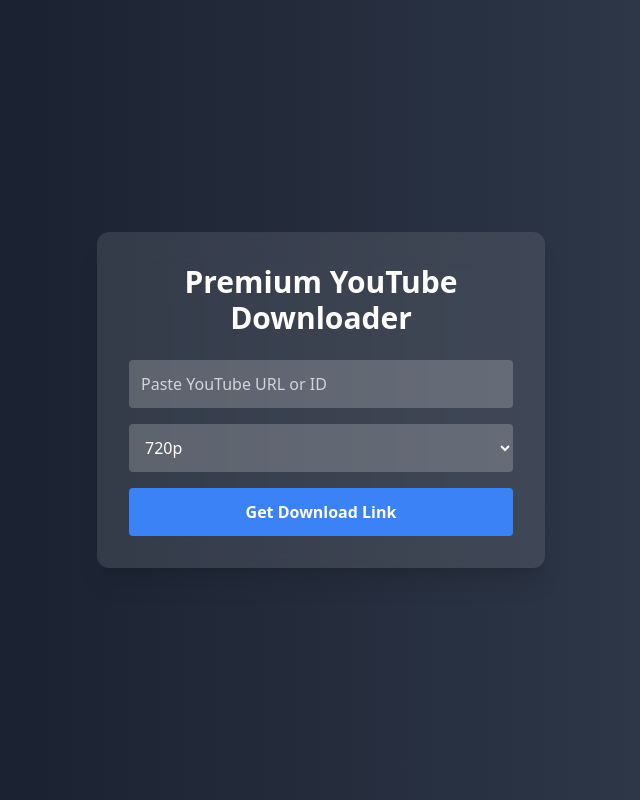
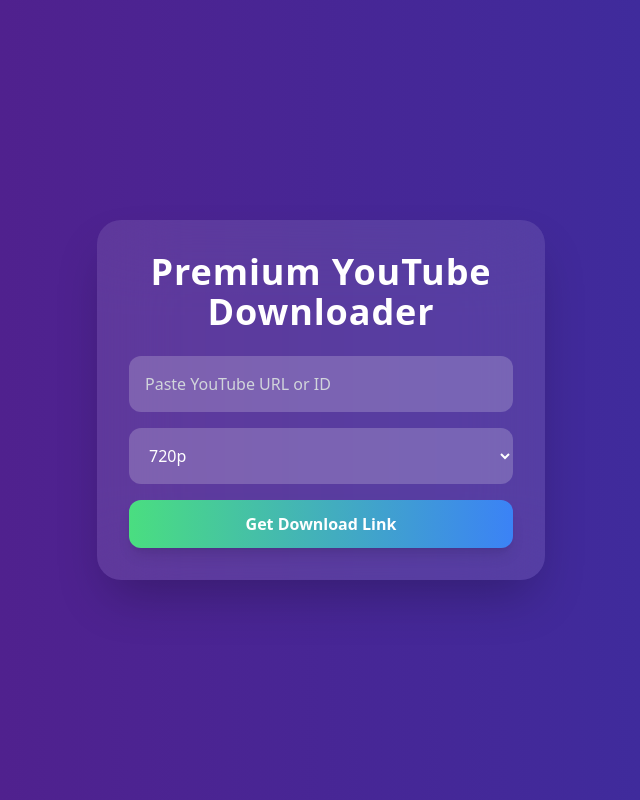
Before and after one commit to srinivaspenumarthi/youtube-video-downloader, a React (Vite) app: page / in a window 1280 px wide. Shown: the whole page, without its empty margins (319-959 px from the left). Built offline with nearby package versions, Linux system fonts and the light colour scheme.

Commit message:
Update App.tsx

```diff
--- a/src/App.tsx
+++ b/src/App.tsx
@@ -1,5 +1,7 @@
 import React, { useState } from 'react';
 import { motion } from 'framer-motion';
+import Lottie from 'lottie-react';
+import loadingAnimation from './Animation - 1750332876998.json'; // Ensure you have this Lottie JSON file
 
 const App: React.FC = () => {
   const [inputValue, setInputValue] = useState('');
@@ -43,20 +45,20 @@
   };
 
   return (
-    <motion.div initial={{ opacity: 0 }} animate={{ opacity: 1 }} className="min-h-screen bg-gradient-to-r from-gray-900 to-gray-700 flex items-center justify-center">
-      <div className="bg-white bg-opacity-10 backdrop-blur-lg rounded-xl shadow-xl p-8 w-full max-w-md">
-        <h1 className="text-3xl font-bold text-white text-center mb-6">Premium YouTube Downloader</h1>
+    <motion.div initial={{ opacity: 0 }} animate={{ opacity: 1 }} className="min-h-screen bg-gradient-to-r from-purple-900 to-indigo-800 flex items-center justify-center p-4">
+      <div className="bg-white bg-opacity-10 backdrop-blur-2xl rounded-3xl shadow-2xl p-8 w-full max-w-md">
+        <h1 className="text-4xl font-extrabold text-white text-center mb-6 tracking-wide">Premium YouTube Downloader</h1>
         <input
           type="text"
           placeholder="Paste YouTube URL or ID"
           value={inputValue}
           onChange={(e) => setInputValue(e.target.value)}
-          className="w-full p-3 rounded bg-white bg-opacity-20 placeholder-gray-300 text-white mb-4 focus:outline-none"
+          className="w-full p-4 rounded-xl bg-white bg-opacity-20 placeholder-gray-300 text-white mb-4 focus:outline-none focus:ring-2 focus:ring-purple-500"
         />
         <select
           value={selectedQuality}
           onChange={(e) => setSelectedQuality(e.target.value)}
-          className="w-full p-3 rounded bg-white bg-opacity-20 text-white mb-4 focus:outline-none"
+          className="w-full p-4 rounded-xl bg-white bg-opacity-20 text-white mb-4 focus:outline-none"
         >
           {['144','240','360','480','720','1080'].map(q => (
             <option key={q} value={q}>{q}p</option>
@@ -65,15 +67,16 @@
         <button
           onClick={handleDownload}
           disabled={loading}
-          className="w-full py-3 bg-blue-500 hover:bg-blue-600 text-white rounded font-semibold transition duration-300"
+          className="w-full py-3 bg-gradient-to-r from-green-400 to-blue-500 hover:from-green-500 hover:to-blue-600 text-white rounded-xl font-bold shadow-lg transition duration-300"
         >
           {loading ? 'Processing...' : 'Get Download Link'}
         </button>
-        {videoId && (
+        {loading && <div className="flex justify-center mt-4"><Lottie animationData={loadingAnimation} style={{ width: 100, height: 100 }} /></div>}
+        {videoId && !loading && (
           <img
             src={`https://img.youtube.com/vi/${videoId}/hqdefault.jpg`}
             alt="Video Preview"
-            className="w-full mt-4 rounded shadow-lg"
+            className="w-full mt-4 rounded-xl shadow-xl"
           />
         )}
         {downloadUrl && (
@@ -81,12 +84,12 @@
             href={downloadUrl}
             target="_blank"
             rel="noopener noreferrer"
-            className="block mt-4 text-center text-green-300 underline"
+            className="block mt-4 text-center text-green-300 underline hover:text-green-400 transition"
           >
             Download Video
           </a>
         )}
-        {error && <p className="text-red-400 mt-2 text-center">{error}</p>}
+        {error && <p className="text-red-400 mt-2 text-center font-semibold">{error}</p>}
       </div>
     </motion.div>
   );
```
